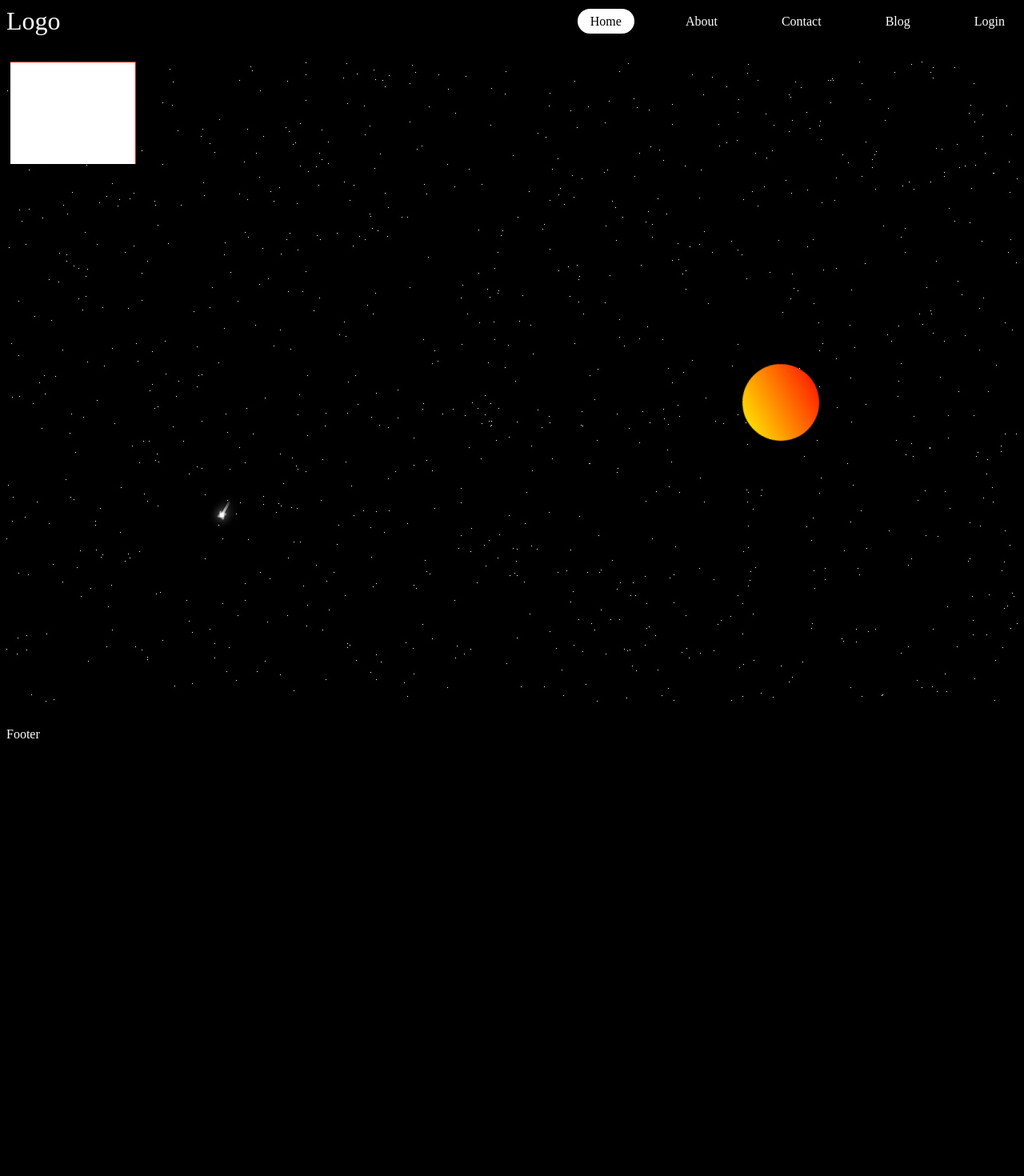
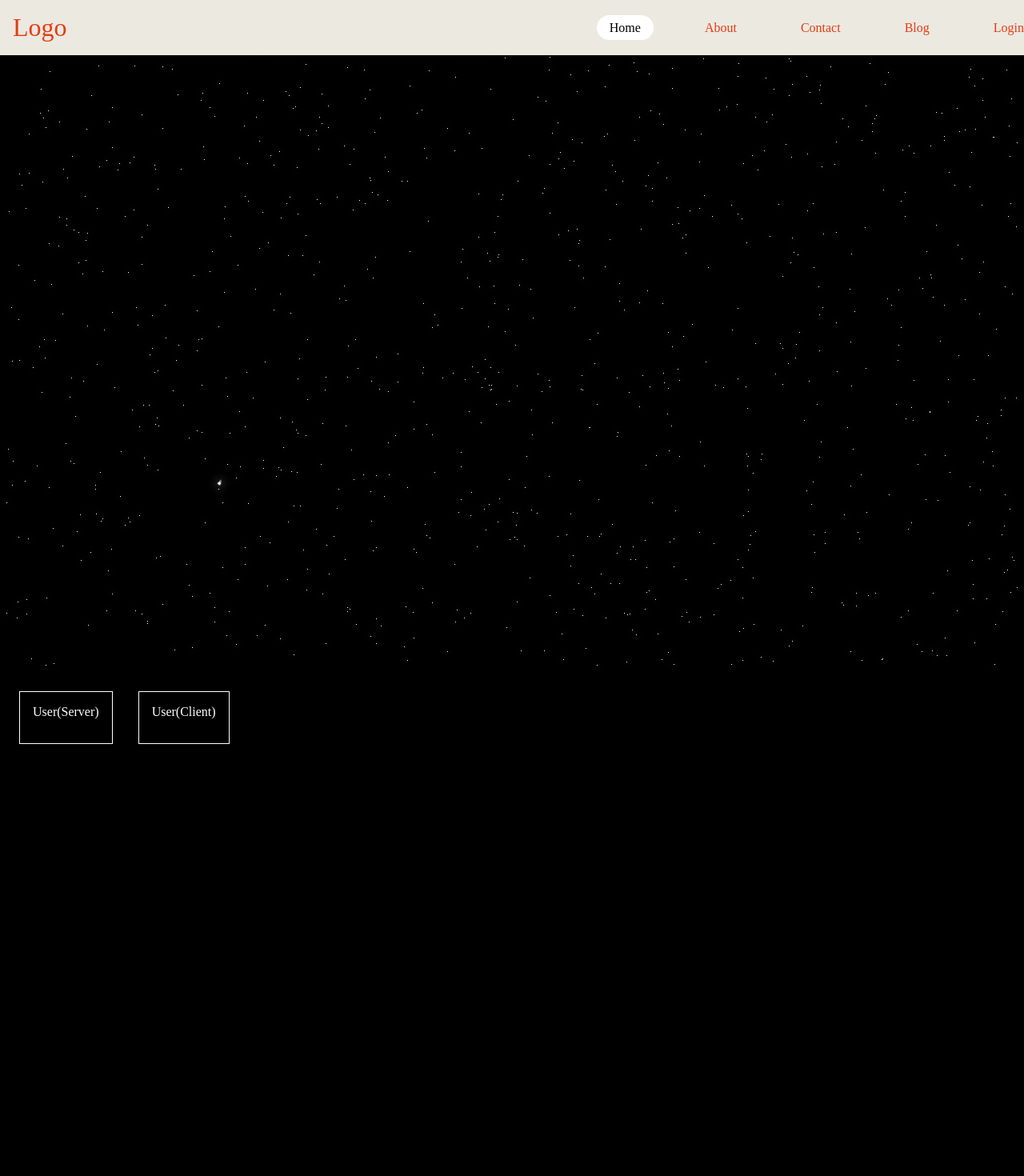
Before and after one commit to Ankitsaini406/next-challenges, a Next.js app: page / in a window 1280 px wide. Shown: the top 1470 px of the page at 80% size. Before the commit the page ends 935 px from the top, so only its background shows below. Built offline with nearby package versions, Linux system fonts and the light colour scheme.

Commit message:
"navbar color changes"

```diff
--- a/src/app/globals.css
+++ b/src/app/globals.css
@@ -10,10 +10,15 @@
 
 body {
     box-sizing: border-box;
+    scroll-behavior:smooth;
     /* background-color: var(--bg-color);
     color: var(--text-color); */
     background-color: black;
     color: white;
+}
+
+body::-webkit-scrollbar {
+    display: none; /* for Chrome, Safari, and Opera */
   }
 
 h1,
--- a/src/app/page.tsx
+++ b/src/app/page.tsx
@@ -1,11 +1,11 @@
+
 import { SolerSystem } from "../components/soler/SolerSystem";
+import SubPagesLinks from "../components/subpagelinks/SubpageLinks";
 export default function Home() {
   return (
     <main >
       <SolerSystem />
-      {/* <Link href="server">User(Server)</Link>
-      <Link href="static">User(Static)</Link>
-      <Link href="client">User(Client)</Link> */}
+      <SubPagesLinks />
     </main>
   );
 }
--- a/src/components/navbar/Navbar.tsx
+++ b/src/components/navbar/Navbar.tsx
@@ -1,15 +1,43 @@
-import style from'./navbar.module.css'
+"use client";
+
+import style from "./navbar.module.css";
 import Links from "./Links";
+import { useState } from "react";
 
 const Navbar = () => {
-    return (
+  const [changeNav, setChangeNav] = useState(false);
+
+  const changeNavBarColor = () => {
+    if (window.scrollY > 50) {
+      setChangeNav(true);
+    } else {
+      setChangeNav(false);
+    }
+  };
+
+  if (typeof window !== "undefined") {
+   window.addEventListener("scroll", changeNavBarColor);
+  }
+
+  return (
+    <>
+      {changeNav ? (
+        <div className={`${style.navbar} ${style.navMask}`}>
+          <h1>Logo</h1>
+          <div className={style.subnav}>
+            <Links />
+          </div>
+        </div>
+      ) : (
         <div className={style.navbar}>
-            <h1>Logo</h1>
-            <div className={style.subnav}>
-                <Links />
-            </div>
+          <h1>Logo</h1>
+          <div className={style.subnav}>
+            <Links />
+          </div>
         </div>
-    )
-}
+      )}
+    </>
+  );
+};
 
 export default Navbar;
--- a/src/components/navbar/navbar.module.css
+++ b/src/components/navbar/navbar.module.css
@@ -2,6 +2,19 @@
     display: flex;
     align-items: center;
     justify-content: space-between;
+    position: fixed;
+    padding: 1rem;
+    top: 0;
+    left: 0;
+    width: 100%;
+    color: #E43C13;
+    background-color: #ECE9E1;
+}
+
+.navMask {
+    color: #ECE9E1;
+    background-color: #E43C13;
+    transition: background-color .3s cubic-bezier(.83,0,.17,1);
 }
 
 .subnav {
--- a/src/components/soler/SolerSystem.tsx
+++ b/src/components/soler/SolerSystem.tsx
@@ -11,10 +11,12 @@ export const SolerSystem = () => {
     },
   ]);
 
-  const [sunPostion, setSunPostion] = useState([{
-    top : 0,
+  const [sunPostion, setSunPostion] = useState([
+    {
+      top: 0,
       left: 0,
-  },])
+    },
+  ]);
 
   const [showSun, setShowSun] = useState(false);
 
@@ -32,24 +34,28 @@ export const SolerSystem = () => {
     generateStars();
 
     const suntop = Math.random() * 90;
-    const sunleft = Math.random() * 90 ;
+    const sunleft = Math.random() * 90;
 
-    setSunPostion([{top: suntop, left:sunleft}])
-    setShowSun(true)
+    setSunPostion([{ top: suntop, left: sunleft }]);
+    setShowSun(true);
   }, []);
 
   return (
     <div className="soler-box">
-      <div className="night"><div className="falling-star"></div></div>
+      {showSun && (
+        <div className="night">
+          <div className="falling-star"></div>
+        </div>
+      )}
       {/* <div className="sun-box">
       <div className="sun-details">
       </div> */}
 
-      {
+      {/* {
         sunPostion.map((sun, index) => (
             showSun ?  <div className="sun" key={index} style={{ top: `${sun.top}%`, left: `${sun.left}%` }}></div> : null
         ))
-      }
+      } */}
 
       {/* </div> */}
       {/* <div className="pulto-circle">
@@ -62,15 +68,16 @@ export const SolerSystem = () => {
           <div className="earth"></div>
         </div>
       </div> */}
-      <div className="changeShap"></div>
-      {stars.map((star) => (
-        showSun ?
+      {/* <div className="changeShap"></div> */}
+      {stars.map((star) =>
+        showSun ? (
           <div
             className="star"
             key={star.id}
             style={{ top: `${star.top}%`, left: `${star.left}%` }}
-        ></div> : null
-      ))}
+          ></div>
+        ) : null
+      )}
     </div>
   );
 };
--- /dev/null
+++ b/src/components/subpagelinks/SubpageLinks.tsx
@@ -0,0 +1,17 @@
+import Link from "next/link";
+import style from "./subpages.module.css";
+
+const SubPagesLinks = () => {
+  return (
+    <div className={style.container}>
+      <Link className={style.subbutton} href="server">
+        User(Server)
+      </Link>
+      <Link className={style.subbutton} href="client">
+        User(Client)
+      </Link>
+    </div>
+  );
+};
+
+export default SubPagesLinks;
--- /dev/null
+++ b/src/components/subpagelinks/subpages.module.css
@@ -0,0 +1,12 @@
+.container{
+    display: flex;
+    gap: 2rem;
+    margin: 1rem;
+    height: 100vh;
+}
+
+.subbutton{
+    padding: 1rem;
+    border: 1px solid white;
+    height: 2rem;
+}
```
Also changed, not shown: src/app/static/page.tsx (deleted, +0 -19 lines). Lines whose indentation alone changed are shown as unchanged.
